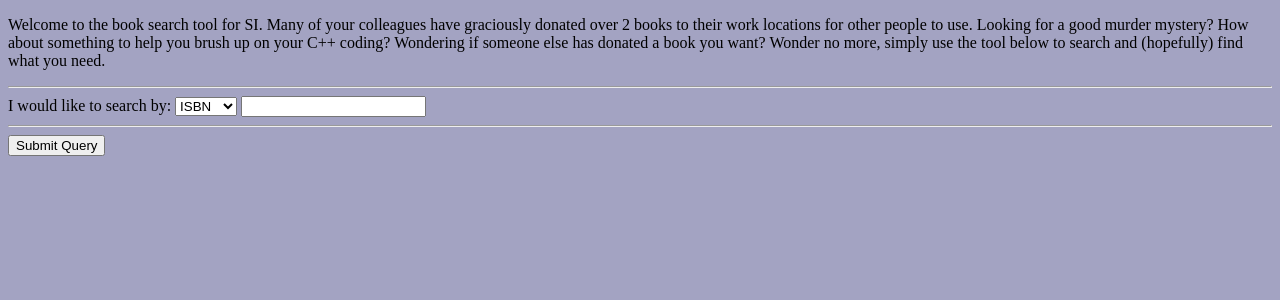
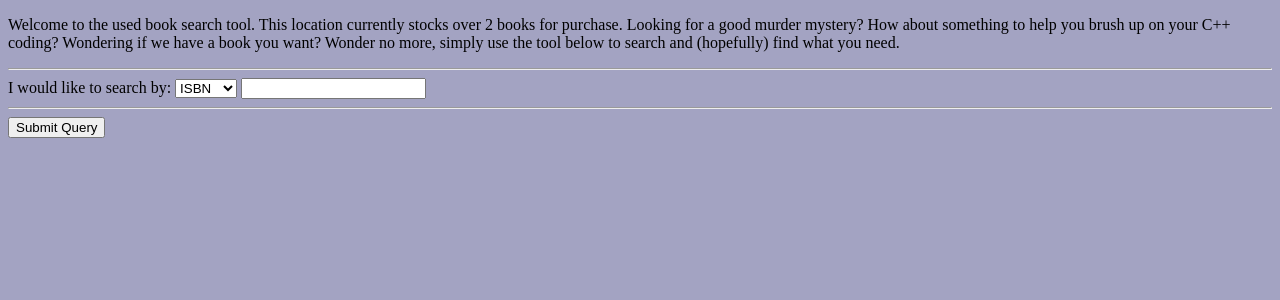
Before and after one commit to jzakilla/bookfinder, a Flask app: page / in a window 1280 px wide. Shown: the top 300 px of the page. Run offline with Flask 2, Linux system fonts and the light colour scheme; data comes from the database, SQL or seed files in the repository.

Commit message:
Added further commenting

```diff
--- a/libre_py/webify/db_build.py
+++ b/libre_py/webify/db_build.py
@@ -1,8 +1,14 @@
+# import module needed for sqlite3
 import sqlite3
 
+# create connection object needed to operate on db
 connection = sqlite3.connect('library.db')
+# open file named schema.sql
 with open('schema.sql') as file:
+	# use connection object to create db / table as described in schema.sql
 	connection.executescript(file.read())
 
+# commit our changes to the database
 connection.commit()
+# close the connection
 connection.close()
--- a/libre_py/webify/schema.sql
+++ b/libre_py/webify/schema.sql
@@ -1,5 +1,7 @@
+# get rid of any pre-existing table named bookshelf
 DROP TABLE IF EXISTS bookshelf;
 
+# create the table named bookshelf with the following SQL fields and parameters
 CREATE TABLE bookshelf (
 	isbn TEXT PRIMARYKEY NOT NULL,
 	author TEXT NOT NULL,
--- a/libre_py/webify/templates/enrollment.html
+++ b/libre_py/webify/templates/enrollment.html
@@ -1,7 +1,7 @@
 <!doctype html>
 <html>
 <head>
-	<title>Libre Biblioteca Enrollment</title>
+	<title>Book Enrollment</title>
 </head>
 <body>
 
--- a/libre_py/webify/templates/index.html
+++ b/libre_py/webify/templates/index.html
@@ -1,11 +1,11 @@
 <!doctype html>
 <html>
 <head>
-	<title>Libre Biblioteca Query</title>
+	<title>Used Books Query</title>
 	<link rel="stylesheet" type="text/css" href="{{ url_for('static', filename='librestyle.css') }}">
 </head>
 <body>
-	<p>Welcome to the book search tool for SI. Many of your colleagues have graciously donated over <span>{{ book_count }} </span>books to their work locations for other people to use. Looking for a good murder mystery? How about something to help you brush up on your C++ coding? Wondering if someone else has donated a book you want? Wonder no more, simply use the tool below to search and (hopefully) find what you need.</p>
+	<p>Welcome to the used book search tool. This location currently stocks over <span>{{ book_count }} </span>books for purchase. Looking for a good murder mystery? How about something to help you brush up on your C++ coding? Wondering if we have a book you want? Wonder no more, simply use the tool below to search and (hopefully) find what you need.</p>
 	<hr>
 
 	<form method="post" action="{{ url_for('results') }}">
--- a/libre_py/webify/webify.py
+++ b/libre_py/webify/webify.py
@@ -1,9 +1,6 @@
 from flask import Flask, render_template, request, url_for, flash, redirect
 import sqlite3
 from werkzeug.exceptions import abort
-
-# Created Dec 2020 to help me learn the flask framework and organize the books here.
-# Written by MSG Joel Aguilar, US Army, TWI embed 2020 - 2021
 
 
 # db functions go here
@@ -32,8 +29,8 @@ def get_books(qtype, qstring):
 
 # intialize flask app
 app = Flask(__name__)
-# I mean, why not?
-app.config['SECRET_KEY'] = 'goarmybeatnavy'
+# Secret key is necessary to render pages properly between page navigation
+app.config['SECRET_KEY'] = 'helpthechildrenreadmore'
 
 
 @app.route('/')
@@ -77,7 +74,6 @@ def enrollment():
 # need lookup method definition here, to be called by query
 @app.route('/results', methods=['GET', 'POST'])
 def results():
-	# conn = get_db_connection()
 	user_choice = request.form.get('user_choice')
 	user_input = request.form.get('user_input')
 
```
Also changed, not shown: Readme.md.
